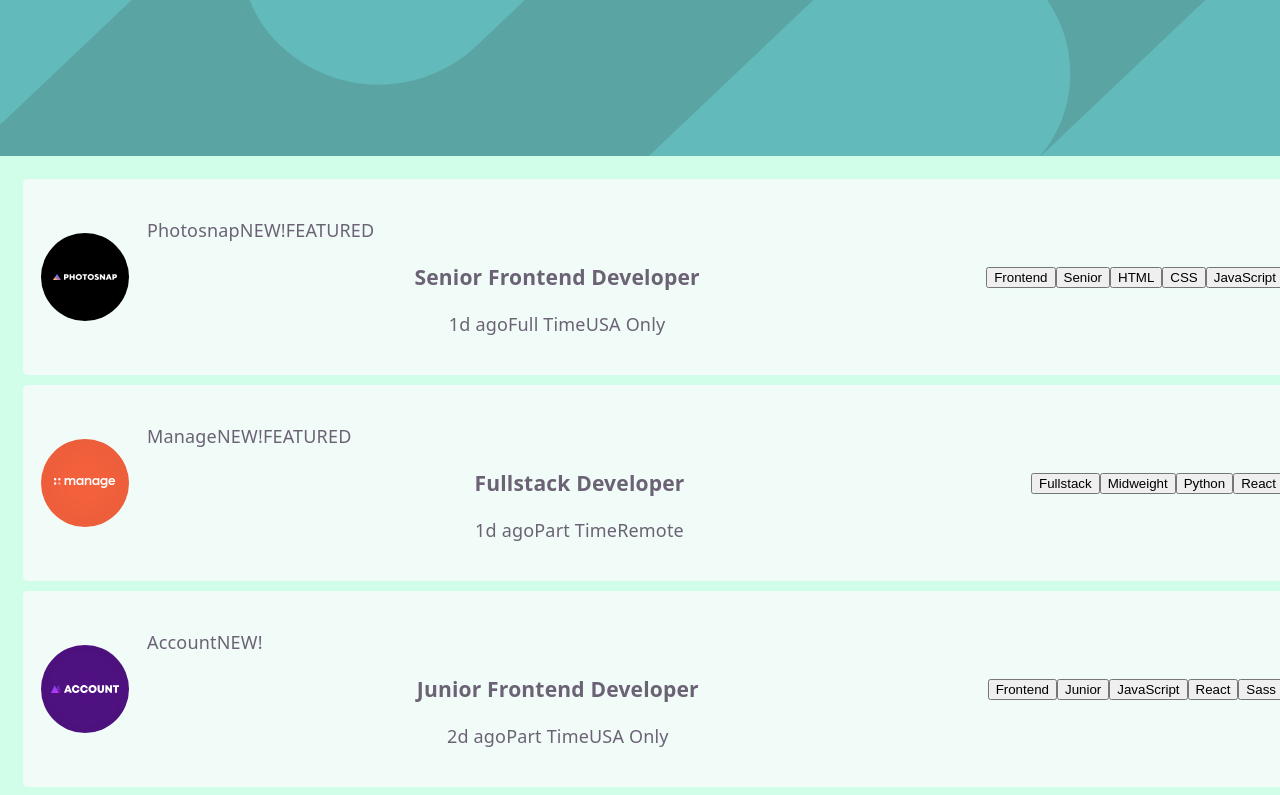
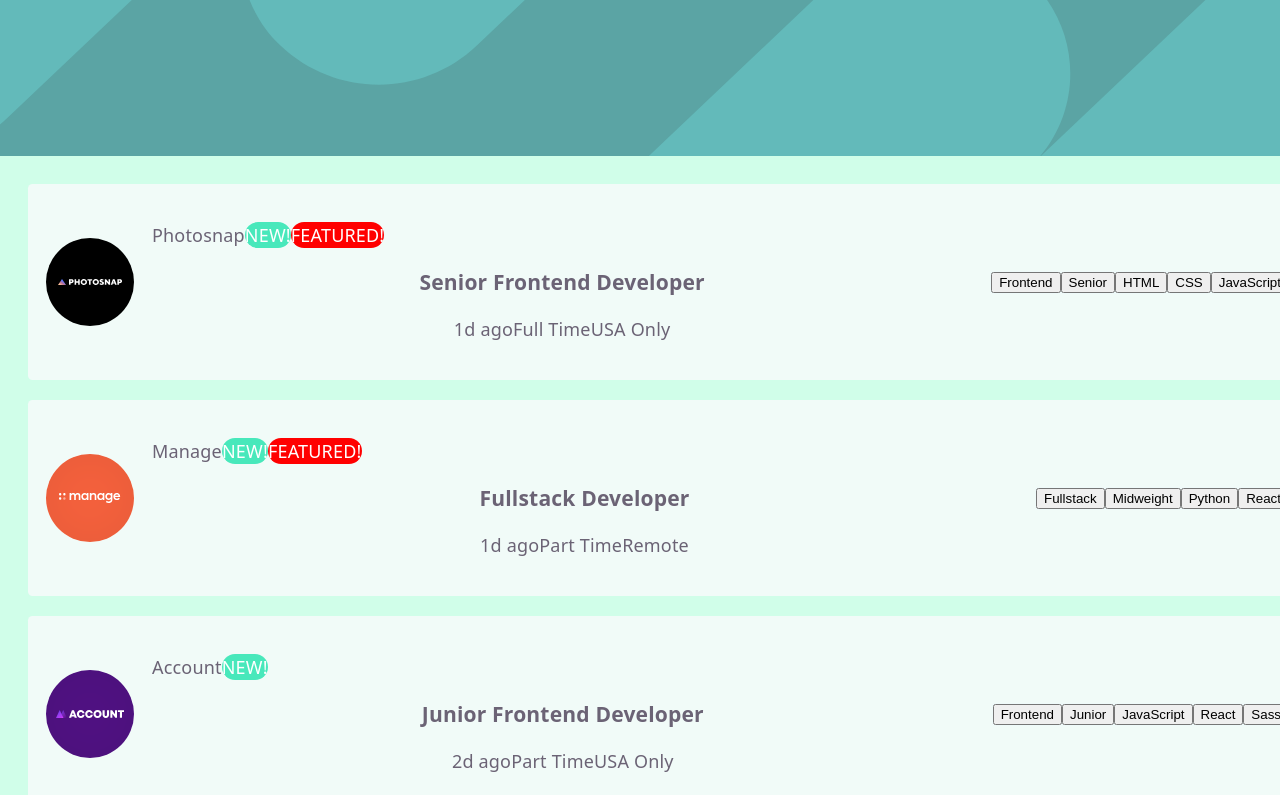
Before and after one commit to raslarly/enes-jobbing-listing, a React (Vite) app: page / in a window 1280 px wide. Shown: the top 795 px of the page. Built offline with nearby package versions, Linux system fonts and the light colour scheme.

Commit message:
I fixed the npm run dev problem

```diff
--- a/src/App.tsx
+++ b/src/App.tsx
@@ -37,8 +37,8 @@ function JobCard({ job, onTagClick }: JobCardProps) {
       <div className="job-card-content">
         <div className="job-card-header">
           <span className="company">{job.company}</span>
-          {job.new && <span className="badge new"> NEW!</span>}
-          {job.featured && <span className="badge featured"> FEATURED</span>}
+          {job.new && <span className="badge-new">NEW!</span>}
+          {job.featured && <span className="badge-featured">FEATURED!</span>}
         </div>
         <h3>{job.position}</h3>
         <div className="job-meta">
--- a/src/index.css
+++ b/src/index.css
@@ -80,7 +80,19 @@ body {
   border-radius: 0.25rem;
   padding: 1rem;
   background: hsl(162, 55.6%, 96.5%);
-  margin: 5px;
+  margin: 10px;
+}
+
+.badge-new {
+  border-radius: 1.5rem;
+  background-color: hsl(163.1, 77.7%, 59.6%);
+  color: white;
+}
+
+.badge-featured {
+  border-radius: 1.5rem;
+  background-color: red;
+  color: white;
 }
 
 .job-card-content {
--- a/vite.config.ts
+++ b/vite.config.ts
@@ -1,8 +1,7 @@
 import { defineConfig } from "vite";
 import react from "@vitejs/plugin-react";
-import tailwindcss from "tailwindcss";
 
 // https://vite.dev/config/
 export default defineConfig({
-  plugins: [react(), tailwindcss()],
+  plugins: [react()],
 });
```
